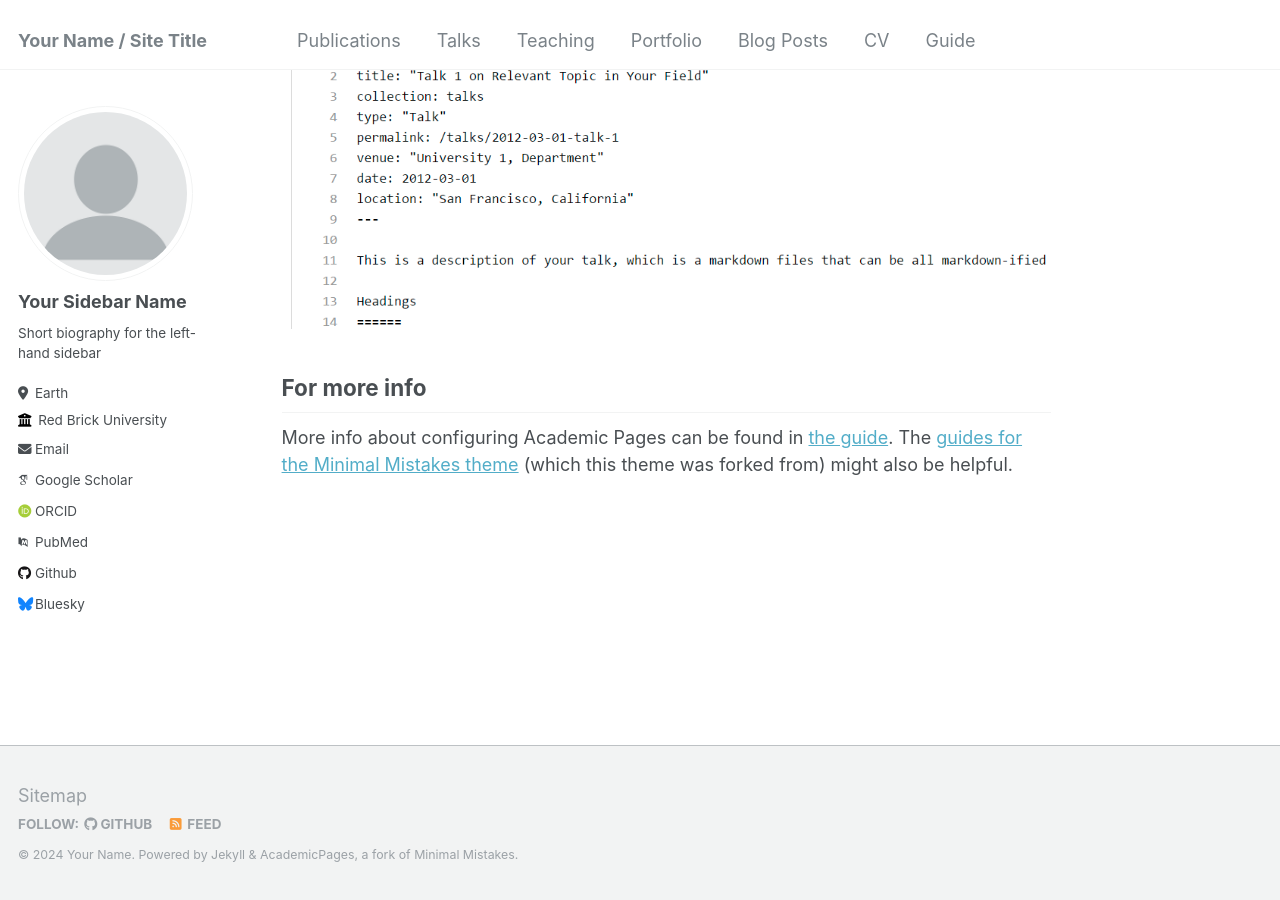
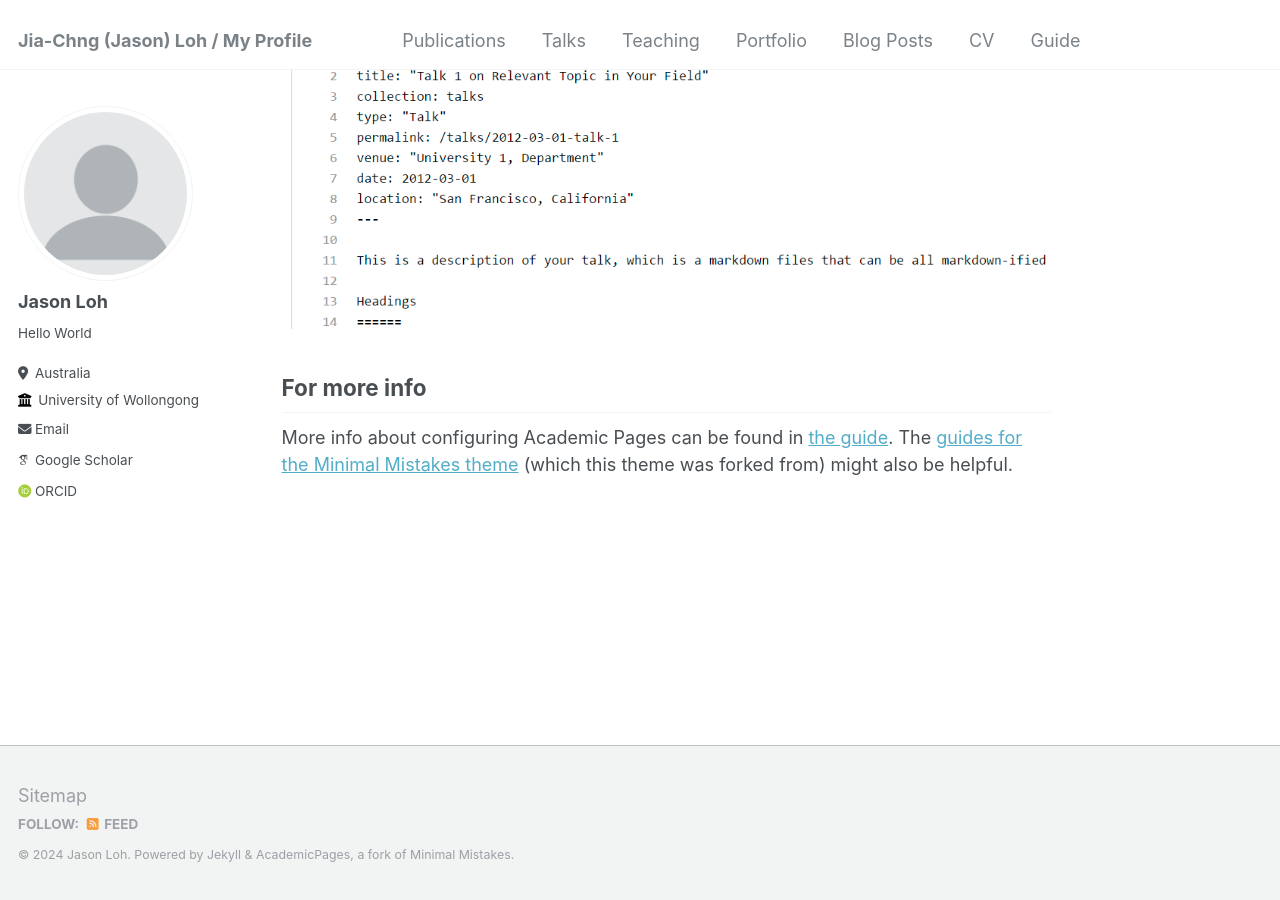
Before and after one commit to j7sz/j7sz.github.io, a Jekyll site: the page built from _pages/about.md, in a window 1280 px wide and 900 px high, scrolled down 2660 px. Built offline with Jekyll 4.4.1, drawn with Linux system fonts in a browser that asks for light colours; some web fonts are replaced.

Commit message:
Update _config.yml

```diff
--- a/_config.yml
+++ b/_config.yml
@@ -8,9 +8,9 @@
 
 # Basic Site Settings
 locale                   : "en-US"
-title                    : "Your Name / Site Title"
+title                    : "Jia-Chng (Jason) Loh / My Profile"
 title_separator          : "-"
-name                     : &name "Your Name"
+name                     : &name "Jason Loh"
 description              : &description "personal description"
 url                      : https://academicpages.github.io # the base hostname & protocol for your site e.g. "https://mmistakes.github.io"
 baseurl                  : "" # the subpath of your site, e.g. "/blog"
@@ -22,33 +22,33 @@ repository               : "academicpages/academicpages.github.io"
 author:
   # Biographic information
   avatar           : "profile.png"
-  name             : "Your Sidebar Name"
+  name             : "Jason Loh"
   pronouns         : # example: "she/her"
-  bio              : "Short biography for the left-hand sidebar"
-  location         : "Earth"
-  employer         : "Red Brick University"
+  bio              : "Hello World"
+  location         : "Australia"
+  employer         : "University of Wollongong"
   uri              : # URL
-  email            : "none@example.org"
+  email            : "jial@uow.edu.au"
 
   # Academic websites
   arxiv            : # URL - Update with the correct link to your profile
-  googlescholar    : "https://scholar.google.com/citations?user=PS_CX0AAAAAJ"
+  googlescholar    : "https://scholar.google.com/citations?user=SCBTnuwAAAAJ&hl=en"
   impactstory      : # URL
-  orcid            : "http://orcid.org/yourorcidurl"
+  orcid            : "https://orcid.org/0000-0003-2091-6393"
   semantic         : # URL
-  pubmed           : "https://www.ncbi.nlm.nih.gov/pubmed/?term=john+snow"
+  pubmed           : #""
   researchgate     : # URL
 
   # Repositories and software development
   bitbucket        : # Username - Update with your username on the site
   codepen          : # Username
   dribbble         : # Username
-  github           : "academicpages"
+  github           : #""
   kaggle           : # Username
   stackoverflow    : # User number or user number and name (i.e., use "1" or "1/jeff-atwood")
 
   # Social media
-  bluesky          : "bsky.app" # Replace this with you Bluesky username
+  bluesky          : #"" # Replace this with you Bluesky username
   facebook         : # Username
   flickr           : # Username
   foursquare       : # Username
```
